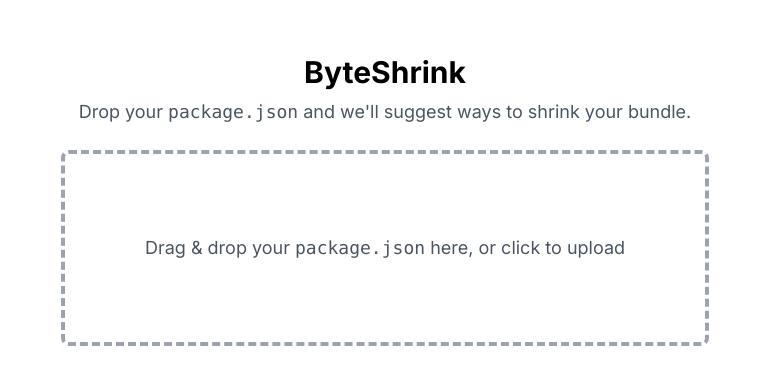
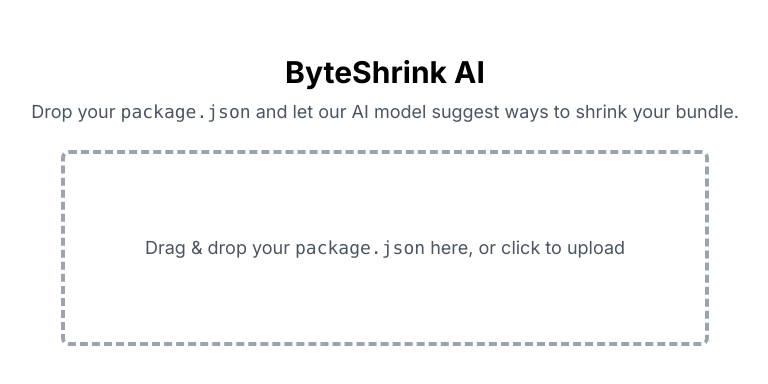
Before and after one commit to byteshrink/byteshrink.dev, a Next.js app: page / in a window 1280 px wide. Shown: the part 200-584 px from the top of the page, without its empty margins (255-1023 px from the left). Built offline with nearby package versions, Linux system fonts and the light colour scheme.

Commit message:
Update page.tsx

```diff
--- a/app/page.tsx
+++ b/app/page.tsx
@@ -63,9 +63,9 @@ export default function Home() {
 
   return (
     <main className="min-h-screen flex flex-col items-center justify-center p-4">
-      <h1 className="text-3xl font-bold mb-2 text-center">ByteShrink</h1>
+      <h1 className="text-3xl font-bold mb-2 text-center">ByteShrink AI</h1>
       <p className="text-lg text-gray-600 mb-6 text-center">
-        Drop your <code>package.json</code> and we'll suggest ways to shrink your bundle.
+        Drop your <code>package.json</code> and let our AI model suggest ways to shrink your bundle.
       </p>
 
         <div {...getRootProps()} className="border-4 border-dashed border-gray-400 p-20 rounded-lg cursor-pointer hover:bg-gray-100 transition">
```
